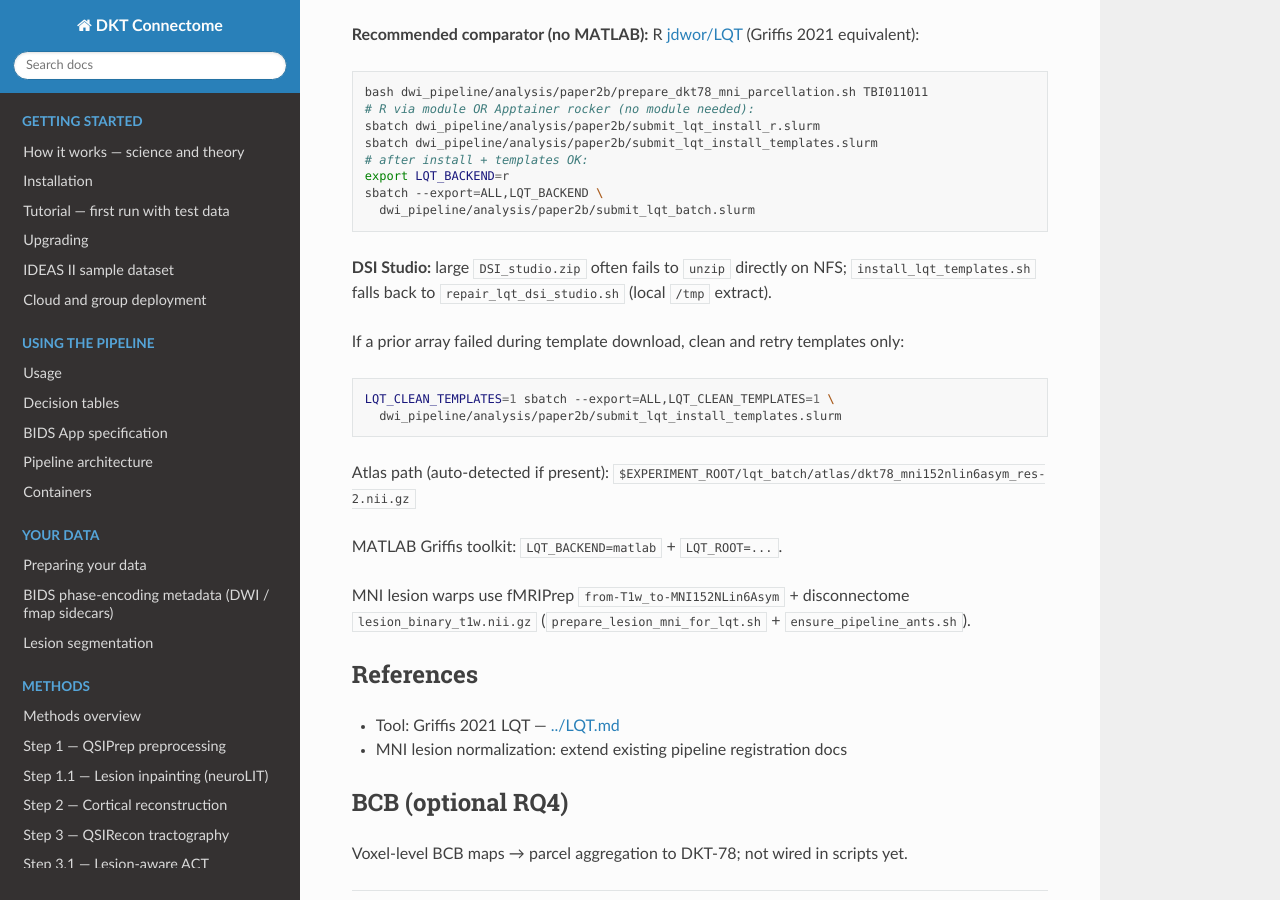
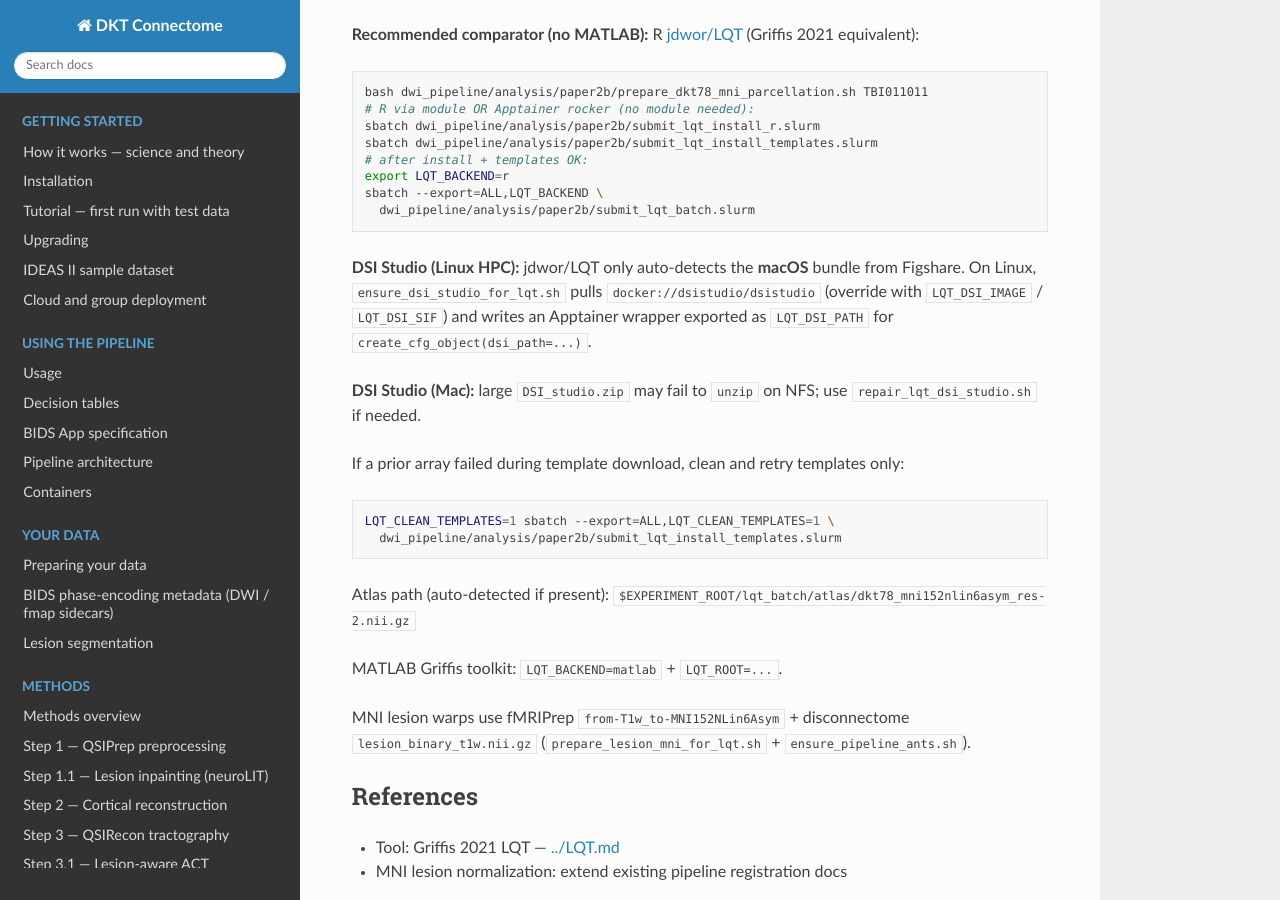
Before and after one commit to phindagijimana/dkt_connectome, a Sphinx documentation site: the page built from dwi_pipeline/docs/papers/paper2b_imaging/lqt_batch_notes.md, in a window 1280 px wide and 900 px high, scrolled down 759 px. Built offline with Sphinx 7.4.7 and the Read the Docs theme 3.1.0, drawn with Linux system fonts in a browser that asks for light colours.

Commit message:
Wire Linux LQT to Apptainer DSI Studio via LQT_DSI_PATH wrapper.
LQT only bundles macOS dsi_studio; HPC uses dsistudio/dsistudio SIF and passes dsi_path into create_cfg_object.

Co-authored-by: Cursor <cursoragent@cursor.com>

````diff
--- a/dwi_pipeline/docs/papers/paper2b_imaging/lqt_batch_notes.md
+++ b/dwi_pipeline/docs/papers/paper2b_imaging/lqt_batch_notes.md
@@ -41,7 +41,9 @@ sbatch --export=ALL,LQT_BACKEND \
   dwi_pipeline/analysis/paper2b/submit_lqt_batch.slurm
 ```
 
-**DSI Studio:** large `DSI_studio.zip` often fails to `unzip` directly on NFS; `install_lqt_templates.sh` falls back to `repair_lqt_dsi_studio.sh` (local `/tmp` extract).
+**DSI Studio (Linux HPC):** jdwor/LQT only auto-detects the **macOS** bundle from Figshare. On Linux, `ensure_dsi_studio_for_lqt.sh` pulls `docker://dsistudio/dsistudio` (override with `LQT_DSI_IMAGE` / `LQT_DSI_SIF`) and writes an Apptainer wrapper exported as `LQT_DSI_PATH` for `create_cfg_object(dsi_path=...)`.
+
+**DSI Studio (Mac):** large `DSI_studio.zip` may fail to `unzip` on NFS; use `repair_lqt_dsi_studio.sh` if needed.
 
 If a prior array failed during template download, clean and retry templates only:
 
````
Also changed, not shown: 6 other files.
